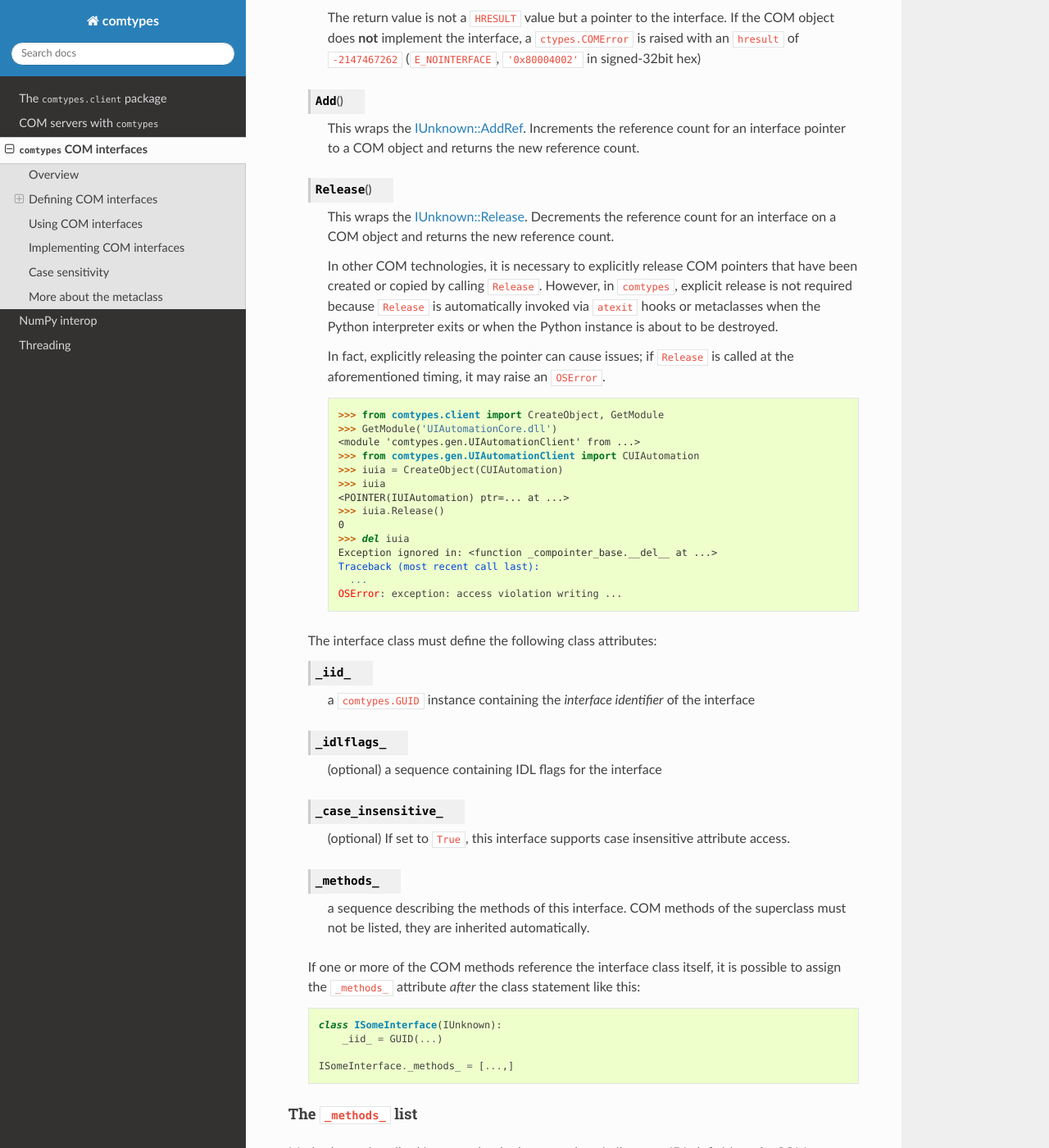
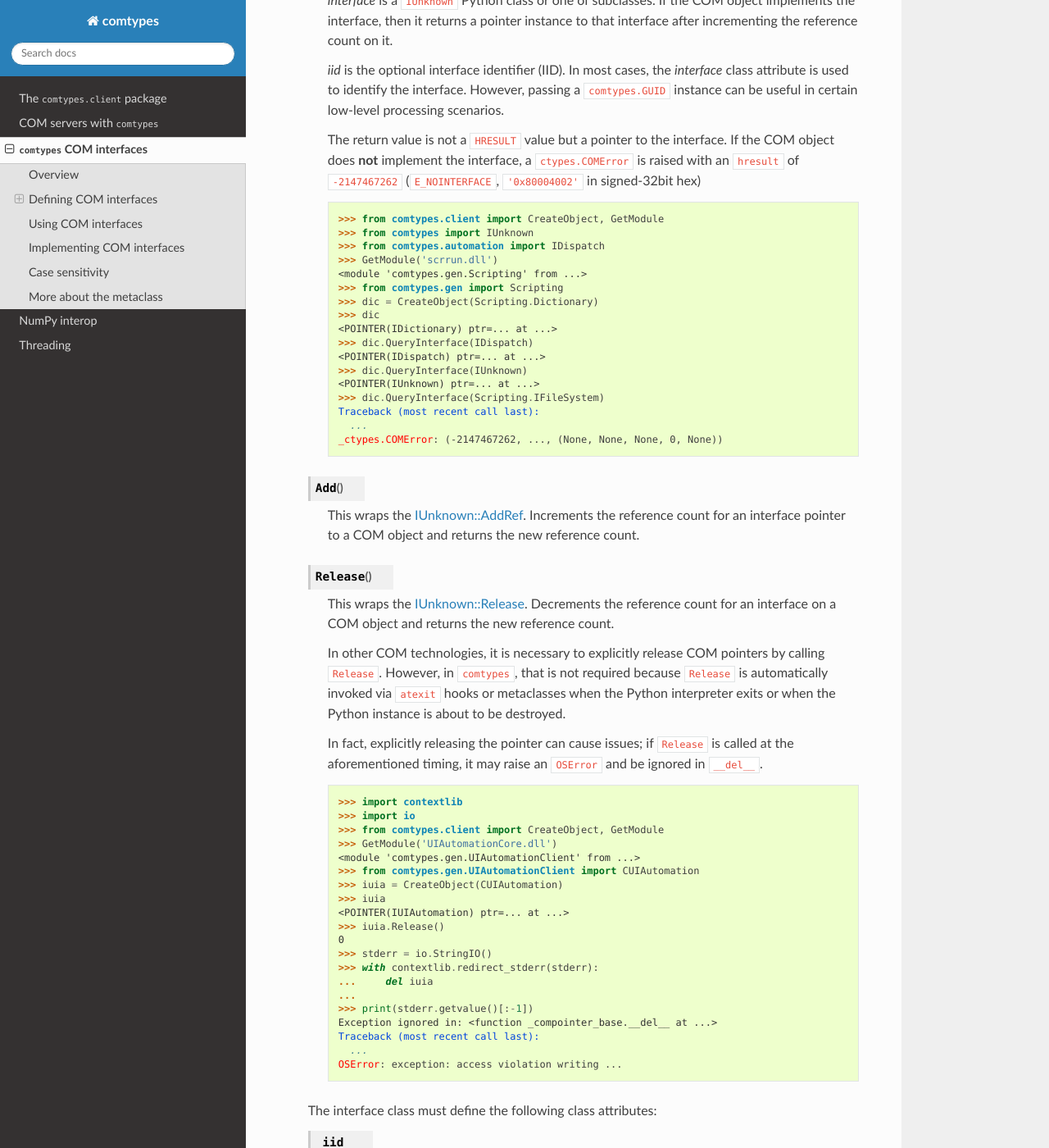
Before and after one commit to enthought/comtypes, a Sphinx documentation site: the page built from docs/source/com_interfaces.rst, in a window 1280 px wide and 1400 px high, scrolled down 1472 px. Shown: the whole window at 82% size. Built offline with Sphinx 7.4.7 and the Read the Docs theme 3.1.0, drawn with Linux system fonts in a browser that asks for light colours; some of the changed text lies outside the part shown.

Commit message:
Improve documents. (#729)

```diff
--- a/docs/source/com_interfaces.rst
+++ b/docs/source/com_interfaces.rst
@@ -26,8 +26,14 @@ into another location and customize the classes with hand written
 methods (this is how much of the interfaces in the |comtypes| package
 have been created).
 
-The COM interfaces in |comtypes| are abstract classes, they should
-never be instantiated.
+The COM interfaces in |comtypes| should never be instantiated.  To
+use the methods of a COM object, it is necessary to call them from
+the pointer instance to that interface.
+
+.. note::
+
+    The functions for creating and accessing an interface pointer is
+    described in the :doc:`client` document.
 
 
 Defining COM interfaces
@@ -68,6 +74,26 @@ The ``IUnknown`` as a Python class
         of ``-2147467262`` (``E_NOINTERFACE``, ``'0x80004002'`` in
         signed-32bit hex)
 
+        .. doctest::
+
+            >>> from comtypes.client import CreateObject, GetModule
+            >>> from comtypes import IUnknown
+            >>> from comtypes.automation import IDispatch
+            >>> GetModule('scrrun.dll')  # doctest: +ELLIPSIS
+            <module 'comtypes.gen.Scripting' from ...>
+            >>> from comtypes.gen import Scripting
+            >>> dic = CreateObject(Scripting.Dictionary)
+            >>> dic  # doctest: +ELLIPSIS
+            <POINTER(IDictionary) ptr=... at ...>
+            >>> dic.QueryInterface(IDispatch)  # doctest: +ELLIPSIS
+            <POINTER(IDispatch) ptr=... at ...>
+            >>> dic.QueryInterface(IUnknown)  # doctest: +ELLIPSIS
+            <POINTER(IUnknown) ptr=... at ...>
+            >>> dic.QueryInterface(Scripting.IFileSystem)  # doctest: +ELLIPSIS
+            Traceback (most recent call last):
+              ...
+            _ctypes.COMError: (-2147467262, ..., (None, None, None, 0, None))
+
     .. py:method:: Add()
 
         This wraps the `IUnknown::AddRef <https://learn.microsoft.com/en-us/windows/win32/api/unknwn/nf-unknwn-iunknown-addref>`_.
@@ -81,19 +107,20 @@ The ``IUnknown`` as a Python class
         object and returns the new reference count.
 
         In other COM technologies, it is necessary to explicitly
-        release COM pointers that have been created or copied by
-        calling ``Release``. However, in |comtypes|, explicit release
-        is not required because ``Release`` is automatically invoked
-        via ``atexit`` hooks or metaclasses when the Python
-        interpreter exits or when the Python instance is about to be
-        destroyed.
+        release COM pointers by calling ``Release``.  However, in
+        |comtypes|, that is not required because ``Release`` is
+        automatically invoked via ``atexit`` hooks or metaclasses
+        when the Python interpreter exits or when the Python instance
+        is about to be destroyed.
 
         In fact, explicitly releasing the pointer can cause issues;
         if ``Release`` is called at the aforementioned timing, it may
-        raise an ``OSError``.
+        raise an ``OSError`` and be ignored in ``__del__``.
 
-        .. sourcecode:: pycon
+        .. doctest::
 
+            >>> import contextlib
+            >>> import io
             >>> from comtypes.client import CreateObject, GetModule
             >>> GetModule('UIAutomationCore.dll')  # doctest: +ELLIPSIS
             <module 'comtypes.gen.UIAutomationClient' from ...>
@@ -103,7 +130,11 @@ The ``IUnknown`` as a Python class
             <POINTER(IUIAutomation) ptr=... at ...>
             >>> iuia.Release()
             0
-            >>> del iuia  # doctest: +ELLIPSIS
+            >>> stderr = io.StringIO()
+            >>> with contextlib.redirect_stderr(stderr):
+            ...     del iuia
+            ...
+            >>> print(stderr.getvalue()[:-1])  # doctest: +ELLIPSIS
             Exception ignored in: <function _compointer_base.__del__ at ...>
             Traceback (most recent call last):
               ...
--- a/docs/source/index.rst
+++ b/docs/source/index.rst
@@ -34,7 +34,7 @@ Functionalities
 Links
 *****
 
-Kourovtsev, Yaroslav (2008). `"Working with Custom COM Interfaces from Python" <http://www.codeproject.com/KB/COM/python-comtypes-interop.aspx>`_
+Kourovtsev, Yaroslav (2008). `"Working with Custom COM Interfaces from Python" <https://www.codeproject.com/KB/COM/python-comtypes-interop.aspx>`_
 
     This article describes how to use |comtypes| to access a custom
     COM object.
```
Also changed, not shown: other parts of docs/source/com_interfaces.rst (+2 -1 lines), docs/source/server.rst (+26 -15 lines).
